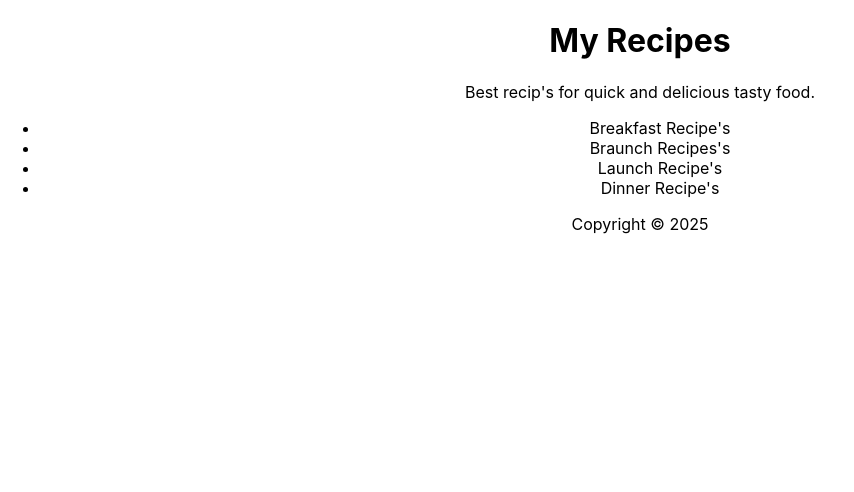
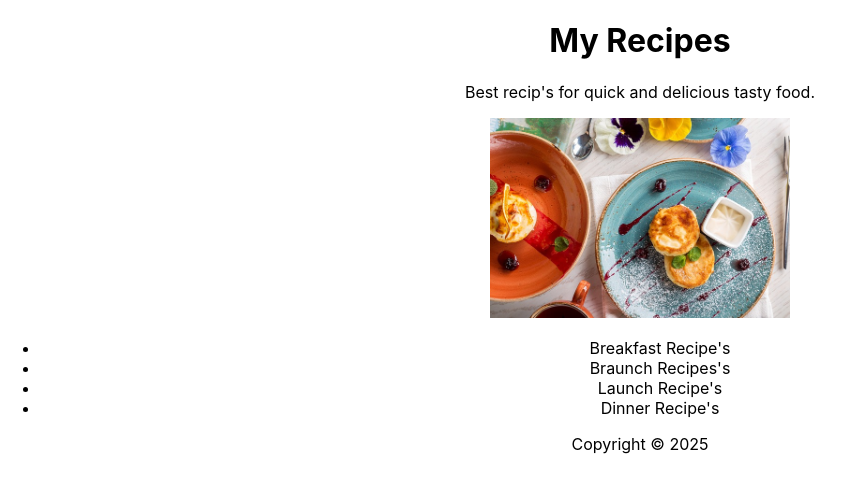
Before and after one commit to Caio-GBrayner/React-Project-Exercise, a React (Create React App) app: page / in a window 1280 px wide. Shown: the top 492 px of the page, without its empty margins (0-854 px from the left). Built offline with nearby package versions, Linux system fonts and the light colour scheme.

Commit message:
Displays images in React

```diff
--- a/src/App.js
+++ b/src/App.js
@@ -1,4 +1,5 @@
 import './App.css';
+import img_recipe from "./images/pizza_img.jpg"
 
 function Header(props) {
   return(
@@ -12,6 +13,7 @@ function Main(props) {
   return(
     <main>
       <p>Best recip's for quick and {props.adjective} tasty food.</p>
+      <img src={img_recipe} height={200} alt='pizza'/>
       <ul>
         {props.recipes.map((recipe) => (<li key={recipe.id}> {recipe.title} </li>))}
       </ul>
```
Also changed, not shown: src/images/breakfast-2151201_960_720.jpg (added), src/images/pizza_img.jpg (added).
